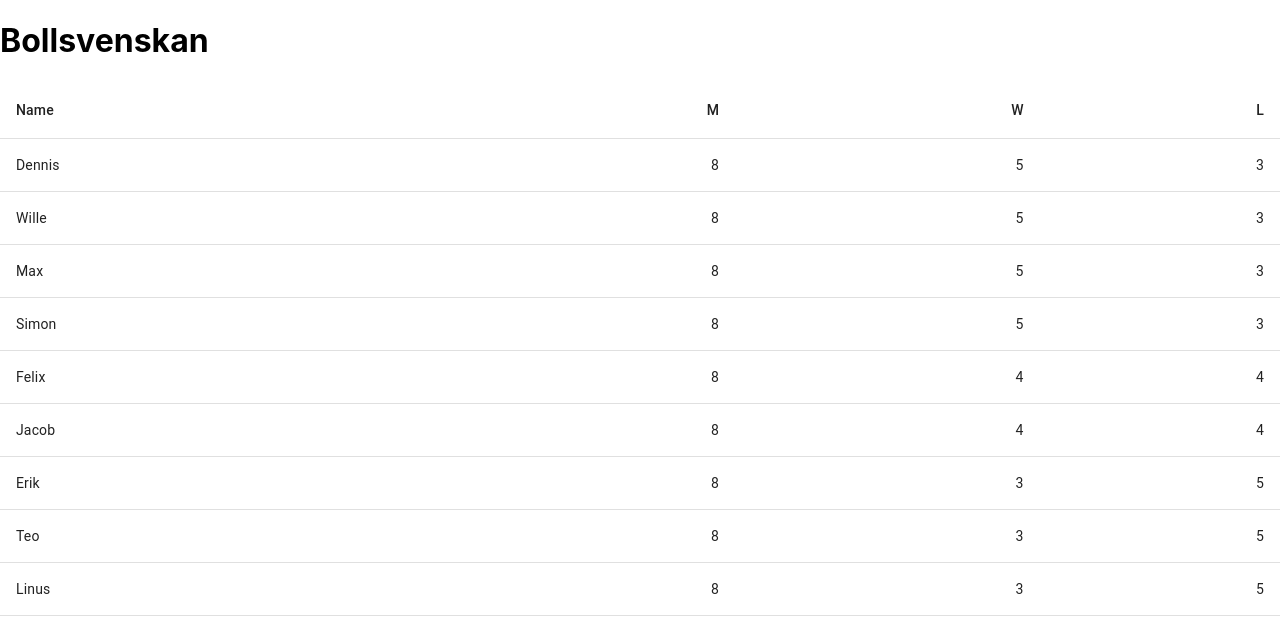
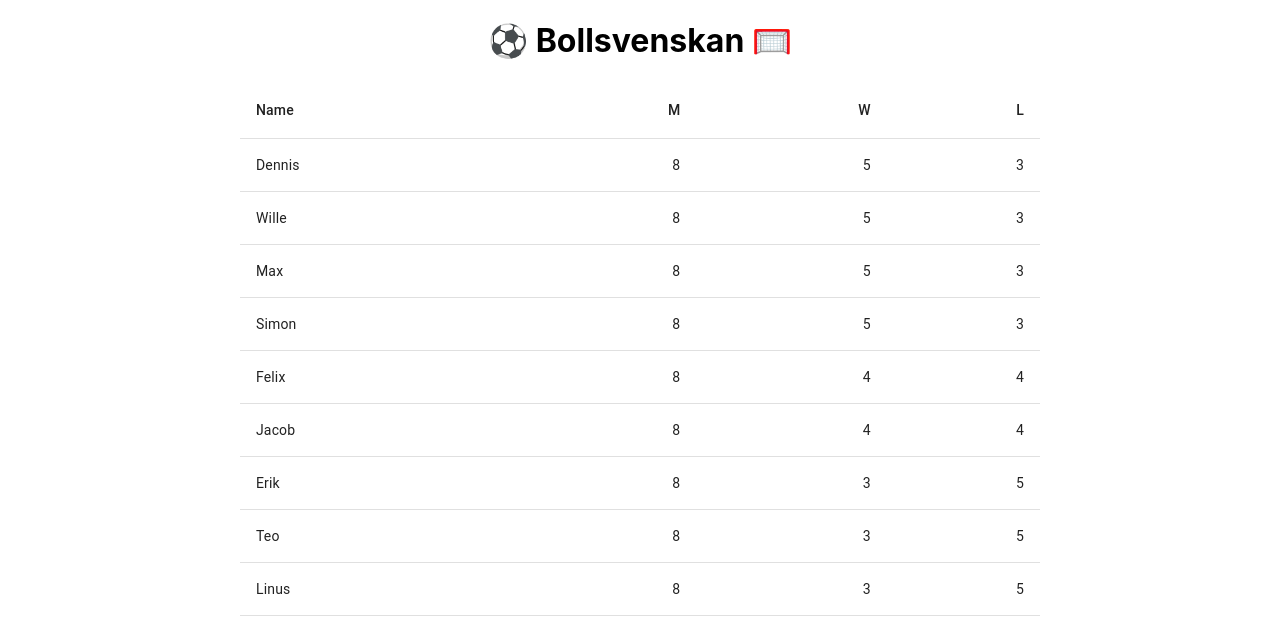
Before and after one commit to jadlers/bollsvenskan, a React (Create React App) app in the folder client/: page / in a window 1280 px wide. Shown: the top 632 px of the page. Built offline with nearby package versions, Linux system fonts and the light colour scheme.

Commit message:
Add minimal style for desktop

```diff
--- a/client/src/App.js
+++ b/client/src/App.js
@@ -4,8 +4,8 @@ import ScoreBoard from "./components/ScoreBoard";
 
 function App() {
   return (
-    <div>
-      <h1>Bollsvenskan</h1>
+    <div style={{ maxWidth: "800px", margin: "0 auto" }}>
+      <h1 style={{ textAlign: "center" }}>{"⚽ Bollsvenskan 🥅"}</h1>
       <ScoreBoard />
     </div>
   );
```
